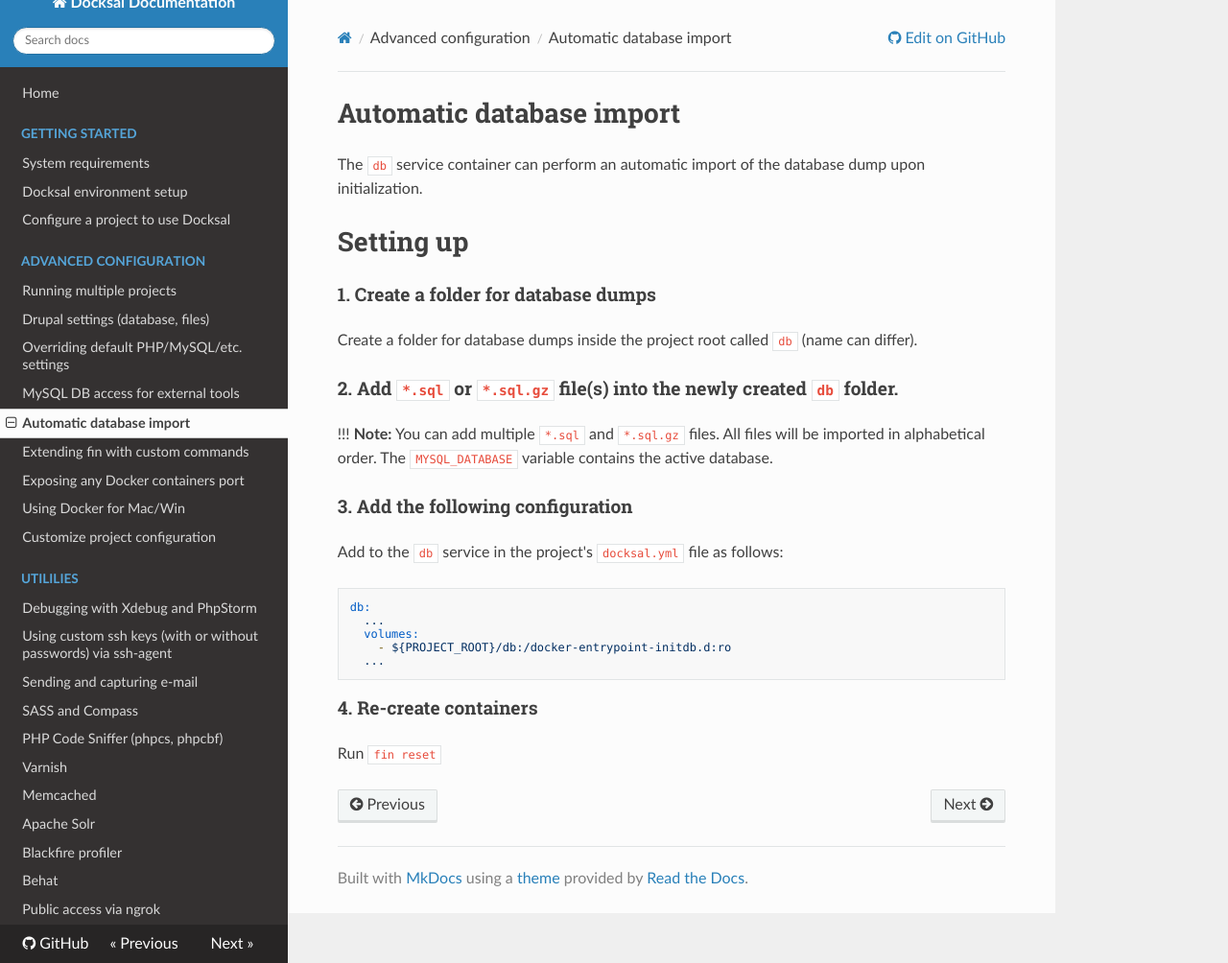
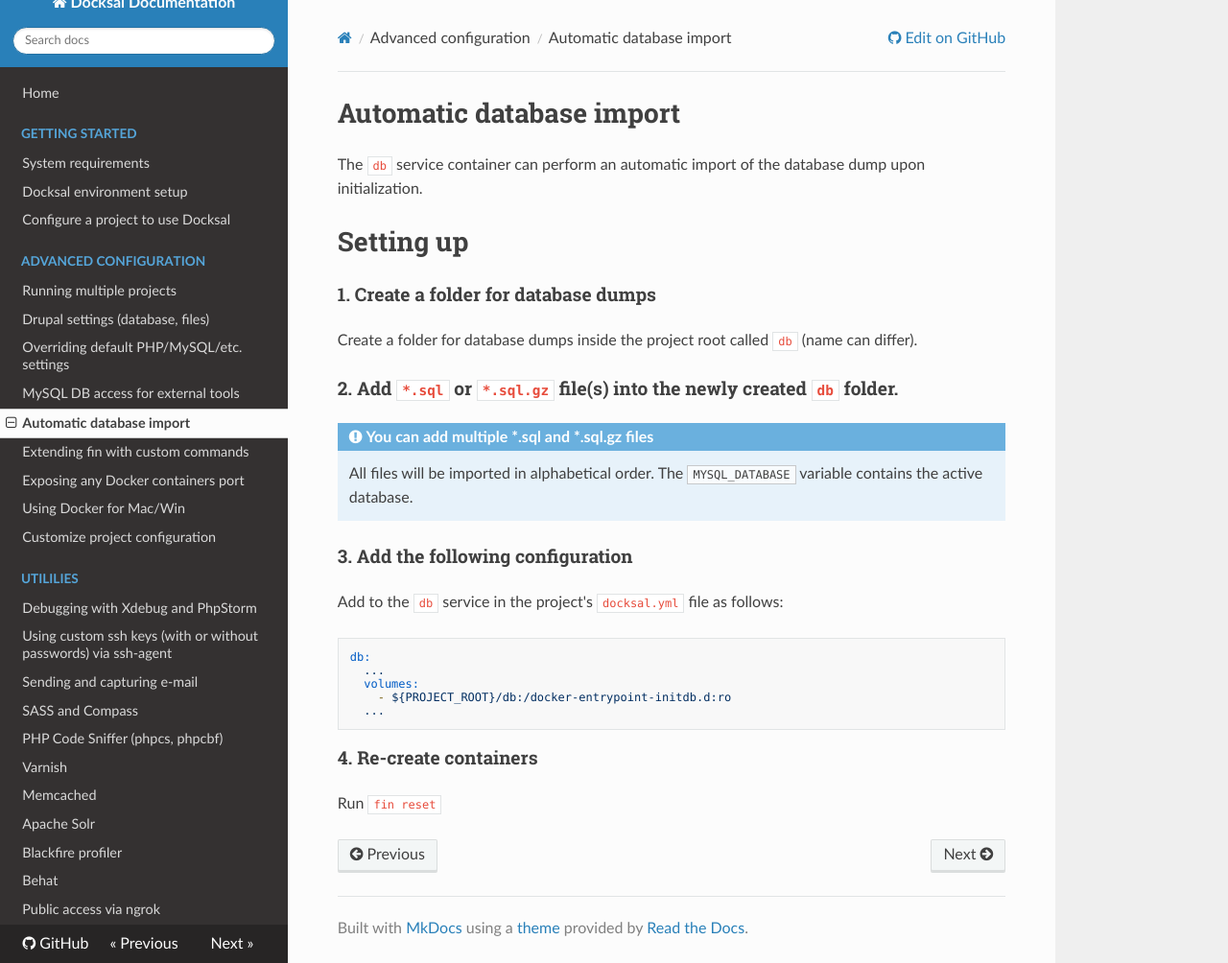
Before and after one commit to docksal/docksal, an MkDocs documentation site: the page built from docs/db-import.md, in a window 1280 px wide and 1004 px high. Shown: the whole window at 96% size. Built offline with MkDocs 1.6.1, drawn with Linux system fonts in a browser that asks for light colours; nearby versions of some CDN libraries; old or Windows-style settings are respelled for this version of MkDocs.

Commit message:
Restore git add db-import.md ! note syntax

```diff
--- a/docs/db-import.md
+++ b/docs/db-import.md
@@ -10,8 +10,8 @@ Create a folder for database dumps inside the project root called `db` (name can
 
 #### 2. Add `*.sql` or `*.sql.gz` file(s) into the newly created `db` folder.
 
-!!! **Note:**
-    You can add multiple `*.sql` and `*.sql.gz` files. All files will be imported in alphabetical order. The `MYSQL_DATABASE` variable contains the active database.
+!!! note "You can add multiple *.sql and *.sql.gz files"
+    All files will be imported in alphabetical order. The `MYSQL_DATABASE` variable contains the active database.
 
 #### 3. Add the following configuration
 
```
